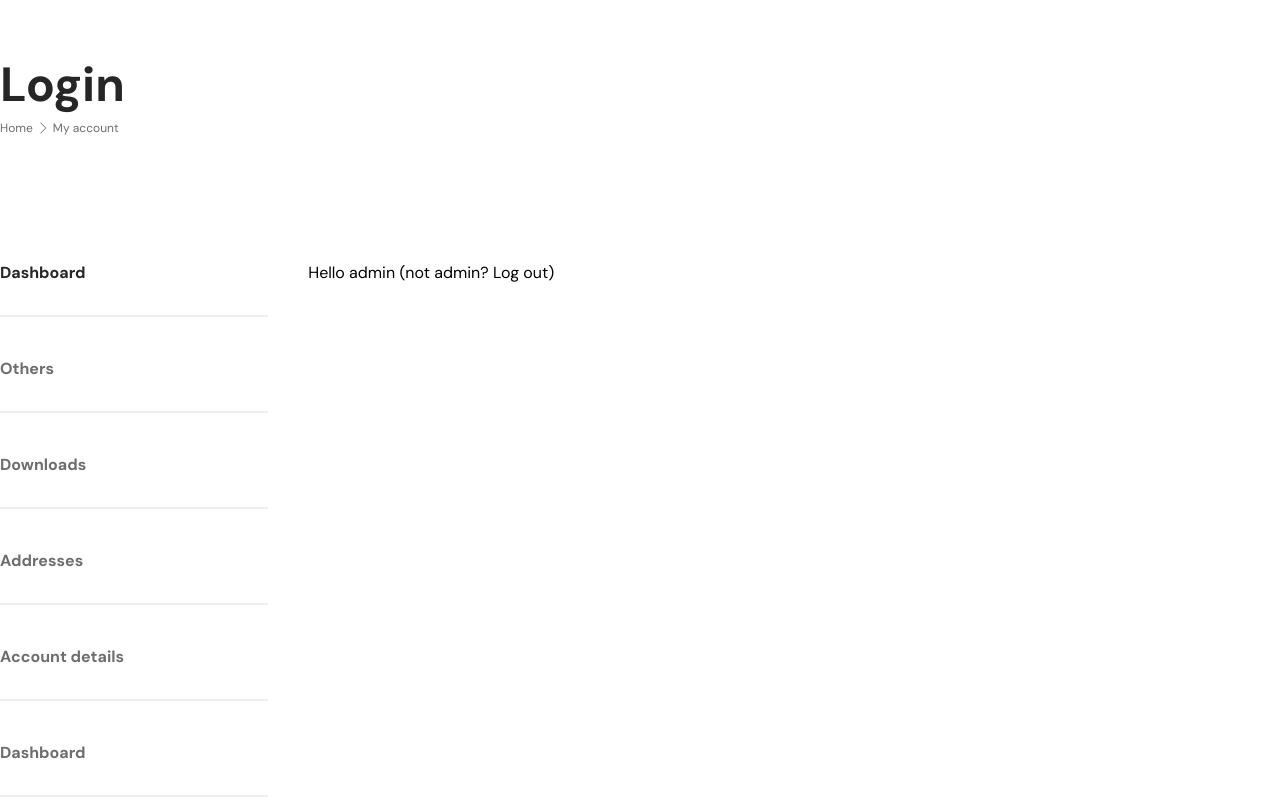
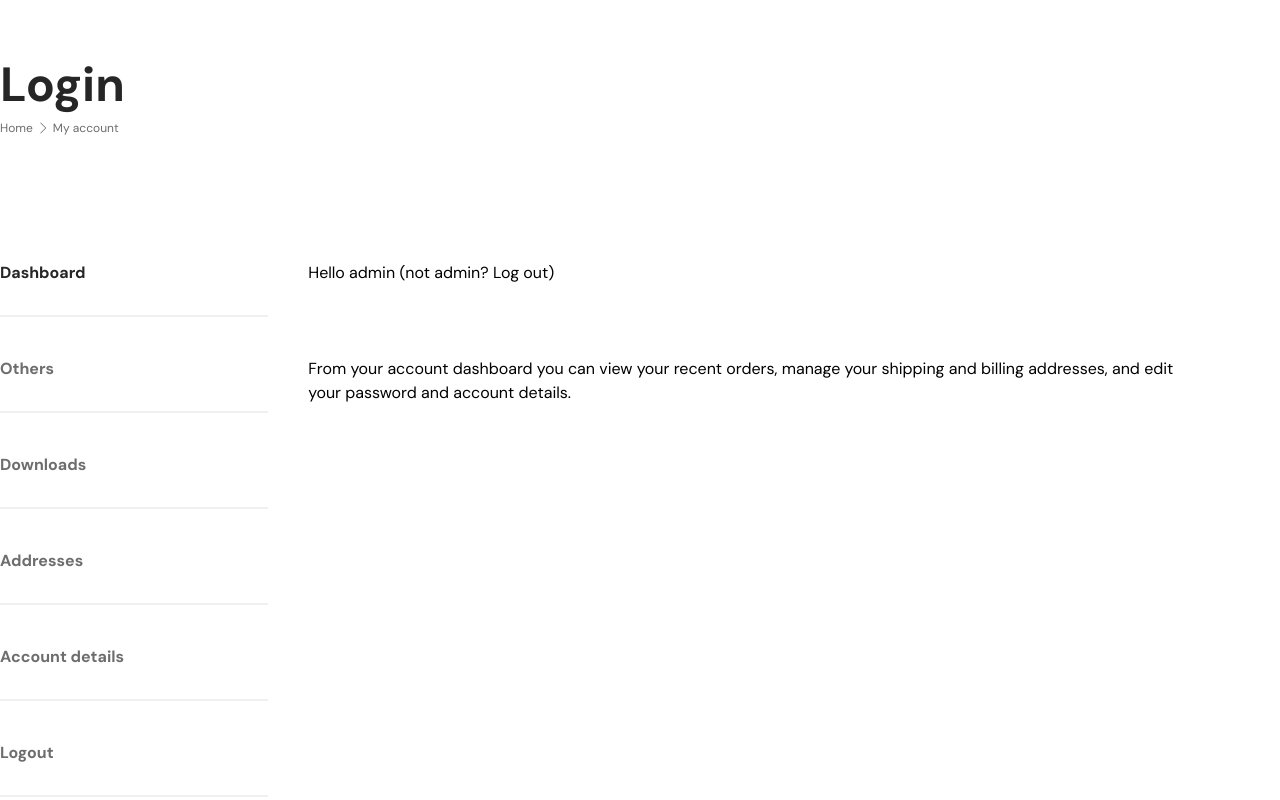
Before and after one commit to Mr-Rafiqul-Islam/OREBI-main, a React (Vite) app: page /my-account in a window 1280 px wide. Shown: the part 256-1056 px from the top of the page. Built offline with nearby package versions, Linux system fonts and the light colour scheme.

Commit message:
msg update

```diff
--- a/src/pages/My_Acoount.jsx
+++ b/src/pages/My_Acoount.jsx
@@ -19,7 +19,7 @@ function My_Acoount() {
                 <div className="col-span-3"><Paragraph text='Hello admin (not admin? Log out)'/></div>
 
                 <div className="border-b-2 pb-[30px] border-[#F0F0F0]"> <Subheading text='Others' className='text-base text-third'/></div>
-                <div className="col-span-3"></div>
+                <div className="col-span-3"><Paragraph text='From your account dashboard you can view your recent orders, manage your shipping and billing addresses, and edit your password and account details.' className=''/></div>
 
                 <div className="border-b-2 pb-[30px] border-[#F0F0F0]"> <Subheading text='Downloads' className='text-base text-third'/></div>
                 <div className="col-span-3"></div>
@@ -30,7 +30,7 @@ function My_Acoount() {
                 <div className="border-b-2 pb-[30px] border-[#F0F0F0]"> <Subheading text='Account details' className='text-base text-third'/></div>
                 <div className="col-span-3"></div>
 
-                <div className="border-b-2 pb-[30px] border-[#F0F0F0]"> <Subheading text='Dashboard' className='text-base text-third'/></div>
+                <div className="border-b-2 pb-[30px] border-[#F0F0F0]"> <Subheading text='Logout' className='text-base text-third'/></div>
                 <div className="col-span-3"></div>
 
             </div>
```
